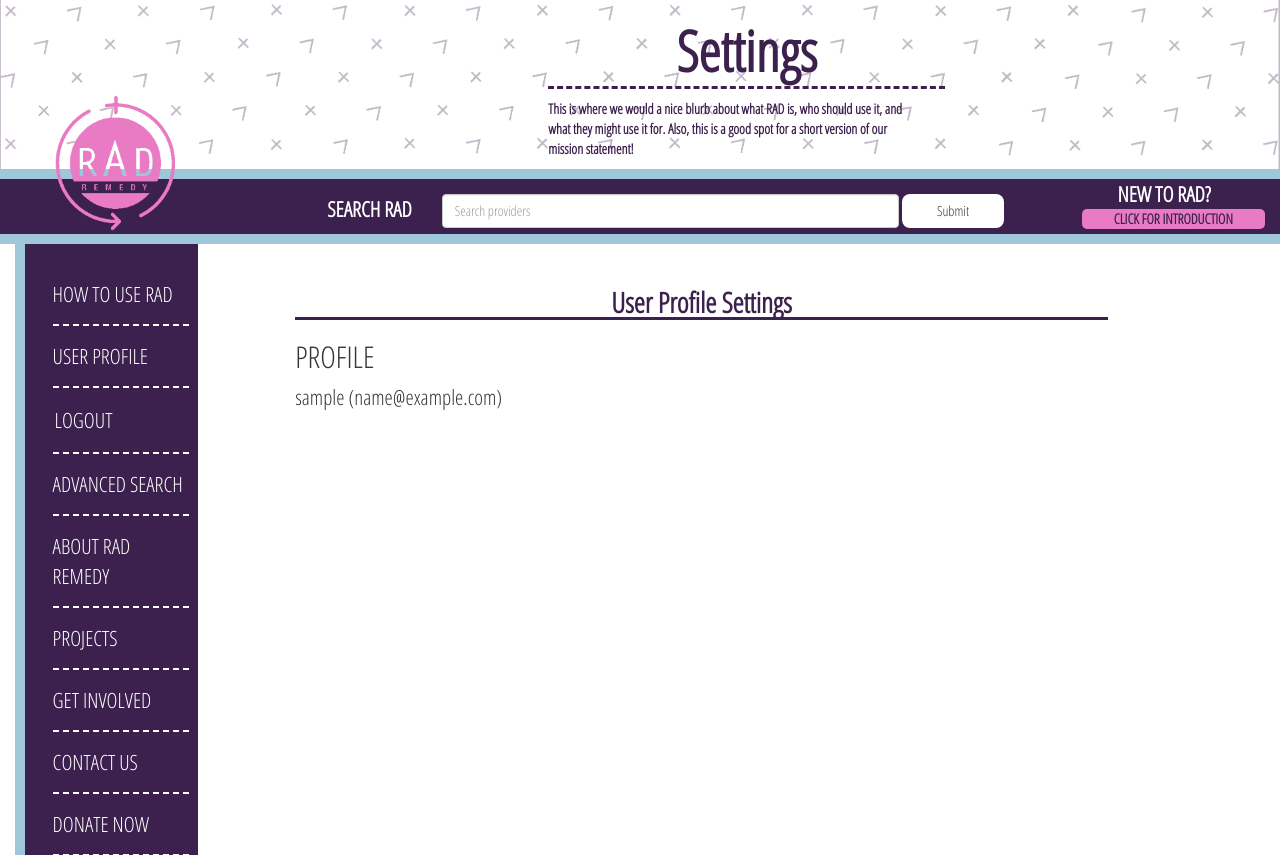
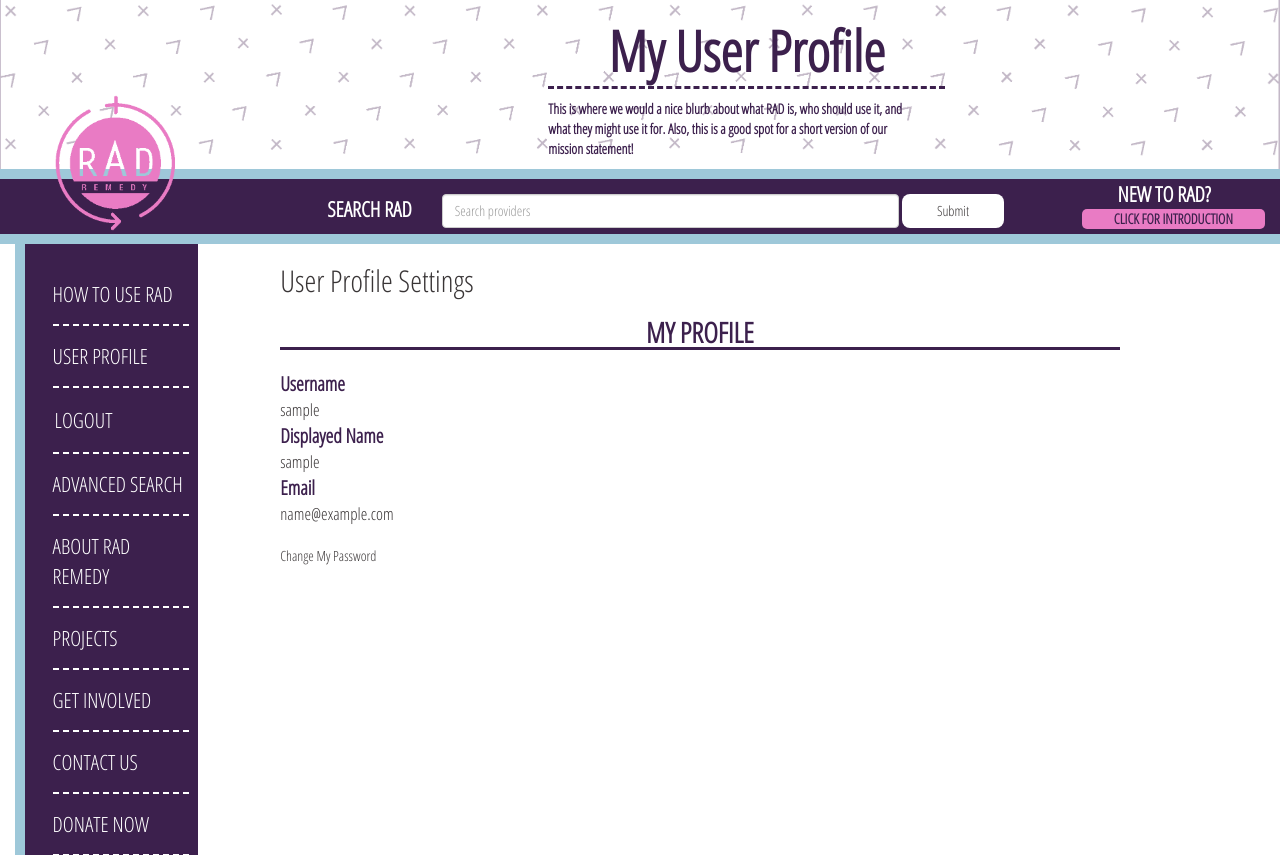
Before and after one commit to radremedy/radremedy, a Flask app: page /settings/ in a window 1280 px wide. Shown: the top 855 px of the page. Run offline with Flask 2, Linux system fonts and the light colour scheme; the visitor is signed in with stand-in values (Sample User, id 1); data comes from the database, SQL or seed files in the repository; parts of the project's set-up code (start-up, migrations or seed data) failed here and were passed over; some libraries are stand-ins or nearby versions.

Commit message:
adding password change functionality

```diff
--- a/remedy/auth/user_auth.py
+++ b/remedy/auth/user_auth.py
@@ -16,7 +16,7 @@ import bcrypt
 from remedy.remedyblueprint import flash_errors
 from remedy.email_utils import send_confirm_account, send_password_reset
 from remedy.rad.models import User, db
-from .forms import SignUpForm, LoginForm, RequestPasswordResetForm, PasswordResetForm
+from .forms import SignUpForm, LoginForm, RequestPasswordResetForm, PasswordResetForm, PasswordChangeForm
 
 auth = Blueprint('auth', __name__)
 login_manager = LoginManager()
@@ -319,7 +319,7 @@ def reset_password(code):
             db.session.commit()
             login_user(reset_user, True)
 
-            # Flash a message and redirect the user to the
+            # Flash a message and redirect the user to the index
             flash('Your password has been successfully reset!')
             return index_redirect()
 
@@ -335,7 +335,29 @@ def change_password():
     Changes a password.
 
     Associated template: change-password.html
-    Associated form: PasswordResetForm
+    Associated form: PasswordChangeForm
     """
-    # TODO
-    pass
+    form = PasswordChangeForm()
+
+    if request.method == 'GET':
+        return render_template('change-password.html', form=form)
+    else:
+        if form.validate_on_submit():
+
+            if not current_user.verify_password(form.currentpassword.data):
+                flash('The current password you have provided is incorrect.')
+                return render_template('change-password.html', form=form), 400
+
+            # Set the new password
+            current_user.password = bcrypt.hashpw(form.password.data, bcrypt.gensalt())
+
+            # Save the user and log them in.
+            db.session.commit()
+
+            # Flash a message and redirect the user to the settings page
+            flash('Your password has been successfully changed!')
+            return redirect(url_for('remedy.settings'))
+
+        else:
+            flash_errors(form)
+            return render_template('change-password.html', form=form), 400
--- a/remedy/templates/settings.html
+++ b/remedy/templates/settings.html
@@ -1,34 +1,41 @@
 {% extends 'base.html' %}
 
-{% block title %}Rad Remedy - Settings{% endblock %}
-{% block head_text %}Settings{% endblock %}
+{% block title %}RAD Remedy - My User Profile{% endblock %}
+{% block head_text %}My User Profile{% endblock %}
 {% block head_blurb %}This is where we would a nice blurb about what RAD is, who
             should use it, and what they might use it for. Also, this is a good
             spot for a short version of our mission statement!{% endblock %}
 
 {% block content %}
-<div class="content-temp">
-<h3>User Profile Settings</h3>
+<h2>User Profile Settings</h2>
 
-<h2 class="text-uppercase">Profile</h2>
+<h3 class="text-uppercase">
+	My Profile
+</h3>
 <p class="lead">
-	{{ current_user.username }} ({{ current_user.email }})
-</p>
-{#
-<p>
-	{{ current_user.gender_identity }}
-</p>
-<p>
-	{{ current_user.preferred_pronouns }}
+	<dl>
+		<dt>
+			Username
+		</dt>
+		<dd>
+			{{ current_user.username }}
+		</dd>
+		<dt>
+			Displayed Name
+		</dt>
+		<dd>
+			{{ current_user.display_name }}
+		</dd>
+		<dt>
+			Email
+		</dt>
+		<dd>
+			{{ current_user.email }}
+		</dd>
+	</dl>
 </p>
 
-<h2 class="text-uppercase">Notifications</h2>
-
-<h2 class="text-uppercase">My Reviews</h2>
-
-<h2 class="text-uppercase">My Saved Stuff</h2>
-
-<h2 class="text-uppercase">Account &amp; Notification Settings</h2>
-#}
-</div>
+<a href="{{ url_for('auth.change_password') }}">
+	Change My Password
+</a>
 {% endblock %}
```
Also changed, not shown: remedy/auth/forms.py (+18 -1 lines), remedy/templates/change-password.html (added, +32 -0 lines).
